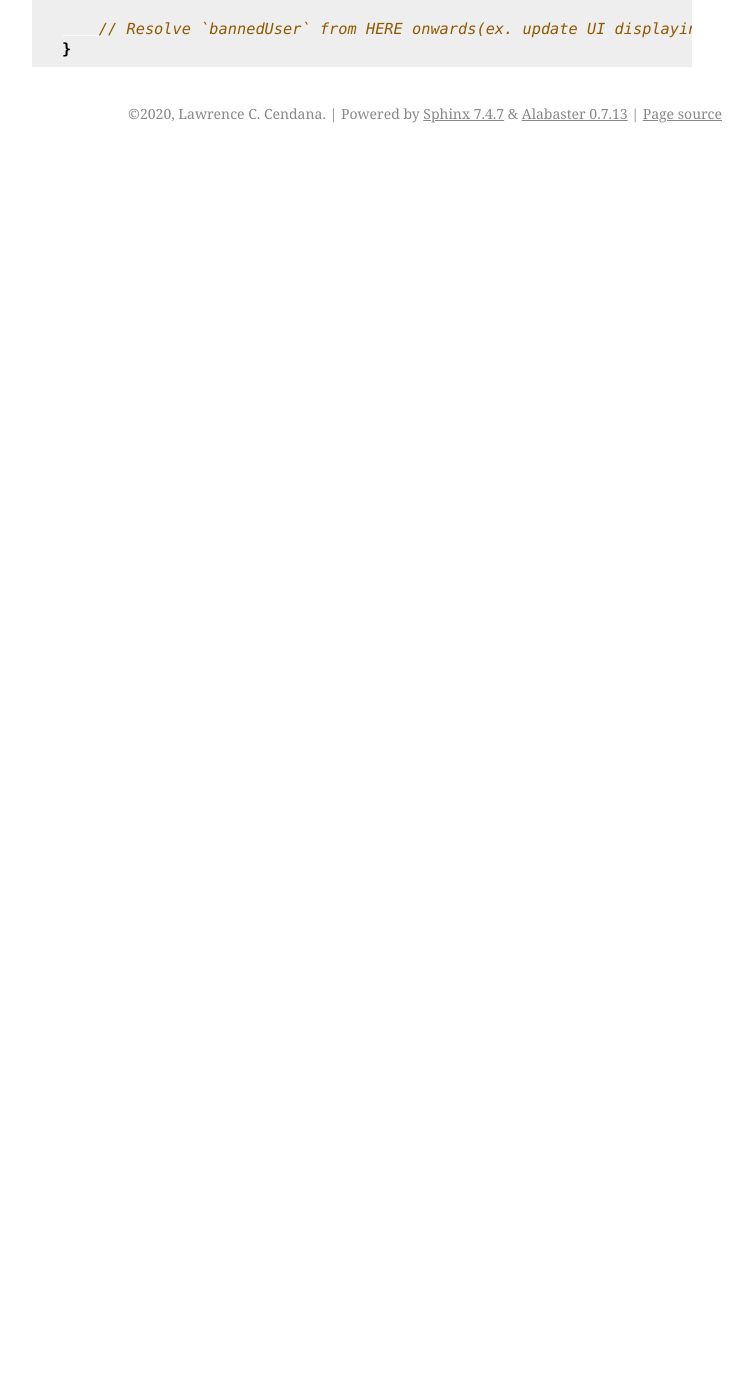
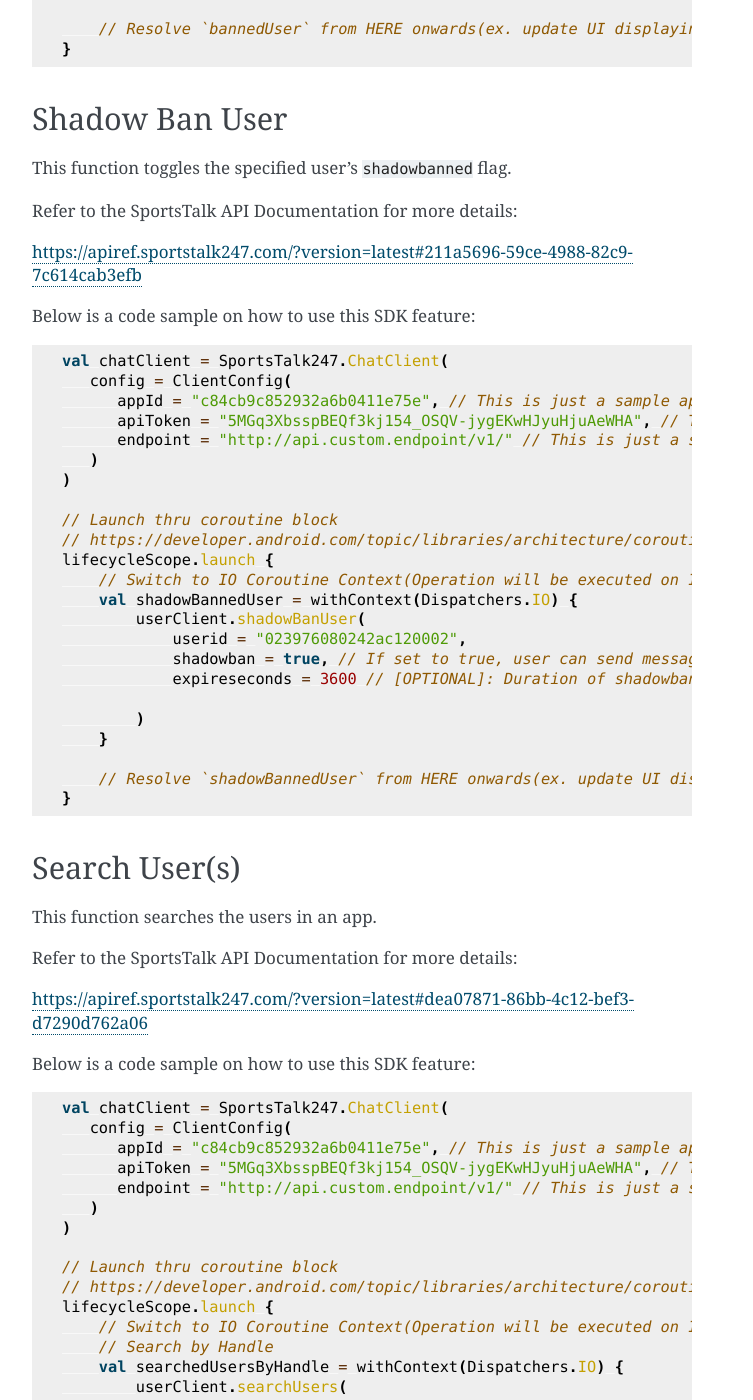
Before and after one commit to sportstalk247/sdk-android-kotlin, a Sphinx documentation site: the page built from docs/source/usage/user_client.md, in a window 1280 px wide and 1400 px high, scrolled down 2979 px. Shown: the whole window, without its empty margins (388-1141 px from the left). Built offline with Sphinx 7.4.7, drawn with Linux system fonts in a browser that asks for light colours; before the commit the page ends 3132 px from its top, so only the background shows below that; some of the changed text lies outside the part shown.

Commit message:
Complete User Client documentation

````diff
--- a/docs/source/usage/user_client.md
+++ b/docs/source/usage/user_client.md
@@ -143,3 +143,127 @@
 }
 
 ```
+
+## Shadow Ban User
+
+This function toggles the specified user's `shadowbanned` flag.
+
+Refer to the SportsTalk API Documentation for more details:
+
+<https://apiref.sportstalk247.com/?version=latest#211a5696-59ce-4988-82c9-7c614cab3efb>
+
+Below is a code sample on how to use this SDK feature:
+
+```kotlin
+val chatClient = SportsTalk247.ChatClient(
+   config = ClientConfig(
+      appId = "c84cb9c852932a6b0411e75e", // This is just a sample app id
+      apiToken = "5MGq3XbsspBEQf3kj154_OSQV-jygEKwHJyuHjuAeWHA", // This is just a sample token
+      endpoint = "http://api.custom.endpoint/v1/" // This is just a sample API endpoint
+   )
+)
+
+// Launch thru coroutine block
+// https://developer.android.com/topic/libraries/architecture/coroutines
+lifecycleScope.launch {
+    // Switch to IO Coroutine Context(Operation will be executed on IO Thread)
+    val shadowBannedUser = withContext(Dispatchers.IO) {
+        userClient.shadowBanUser(
+            userid = "023976080242ac120002",
+            shadowban = true, // If set to true, user can send messages into a chat room, however those messages are flagged as shadow banned.
+            expireseconds = 3600 // [OPTIONAL]: Duration of shadowban value in seconds. If specified, the shadow ban will be lifted when this time is reached. If not specified, shadowban remains until explicitly lifted. Maximum seconds is a double byte value.
+
+        )
+    }
+
+    // Resolve `shadowBannedUser` from HERE onwards(ex. update UI displaying the response data)...
+}
+
+```
+
+## Search User(s)
+
+This function searches the users in an app.
+
+Refer to the SportsTalk API Documentation for more details:
+
+<https://apiref.sportstalk247.com/?version=latest#dea07871-86bb-4c12-bef3-d7290d762a06>
+
+Below is a code sample on how to use this SDK feature:
+
+```kotlin
+val chatClient = SportsTalk247.ChatClient(
+   config = ClientConfig(
+      appId = "c84cb9c852932a6b0411e75e", // This is just a sample app id
+      apiToken = "5MGq3XbsspBEQf3kj154_OSQV-jygEKwHJyuHjuAeWHA", // This is just a sample token
+      endpoint = "http://api.custom.endpoint/v1/" // This is just a sample API endpoint
+   )
+)
+
+// Launch thru coroutine block
+// https://developer.android.com/topic/libraries/architecture/coroutines
+lifecycleScope.launch {
+    // Switch to IO Coroutine Context(Operation will be executed on IO Thread)
+    // Search by Handle
+    val searchedUsersByHandle = withContext(Dispatchers.IO) {
+        userClient.searchUsers(
+            handle = "testhandle1",
+            limit = 20, // Defaults to 200 on backend API server
+            cursor = null   // OPTIONAL: The cursor value from previous search attempt to indicate next paginated fetch. Null if fetching the first list of user(s).
+        )
+    }
+
+    // Search by Name
+    val searchedUsersByName = withContext(Dispatchers.IO) {
+        userClient.searchUsers(
+            name = "Josie Rizal",
+            limit = 20, // Defaults to 200 on backend API server
+            cursor = null   // OPTIONAL: The cursor value from previous search attempt to indicate next paginated fetch. Null if fetching the first list of user(s).
+        )
+    }
+
+    // Search by User ID
+    val searchedUsersByUserId = withContext(Dispatchers.IO) {
+        userClient.searchUsers(
+            userid = "userid_georgew",
+            limit = 20, // Defaults to 200 on backend API server
+            cursor = null   // OPTIONAL: The cursor value from previous search attempt to indicate next paginated fetch. Null if fetching the first list of user(s).
+        )
+    }
+}
+
+```
+
+## Delete User
+
+This function will delete the specified user. All rooms with messages by that user will have the messages from this user purged in the rooms.
+
+Refer to the SportsTalk API Documentation for more details:
+
+<https://apiref.sportstalk247.com/?version=latest#ab387784-ad82-4025-bb3b-56659129279c>
+
+Below is a code sample on how to use this SDK feature:
+
+```kotlin
+val chatClient = SportsTalk247.ChatClient(
+   config = ClientConfig(
+      appId = "c84cb9c852932a6b0411e75e", // This is just a sample app id
+      apiToken = "5MGq3XbsspBEQf3kj154_OSQV-jygEKwHJyuHjuAeWHA", // This is just a sample token
+      endpoint = "http://api.custom.endpoint/v1/" // This is just a sample API endpoint
+   )
+)
+
+// Launch thru coroutine block
+// https://developer.android.com/topic/libraries/architecture/coroutines
+lifecycleScope.launch {
+    // Switch to IO Coroutine Context(Operation will be executed on IO Thread)
+    val deletedUser = withContext(Dispatchers.IO) {
+        userClient.deleteUser(
+            userid = "023976080242ac120002"
+        )
+    }
+
+    // Resolve `deletedUser` from HERE onwards(ex. update UI displaying the response data)...
+}
+
+```
````
